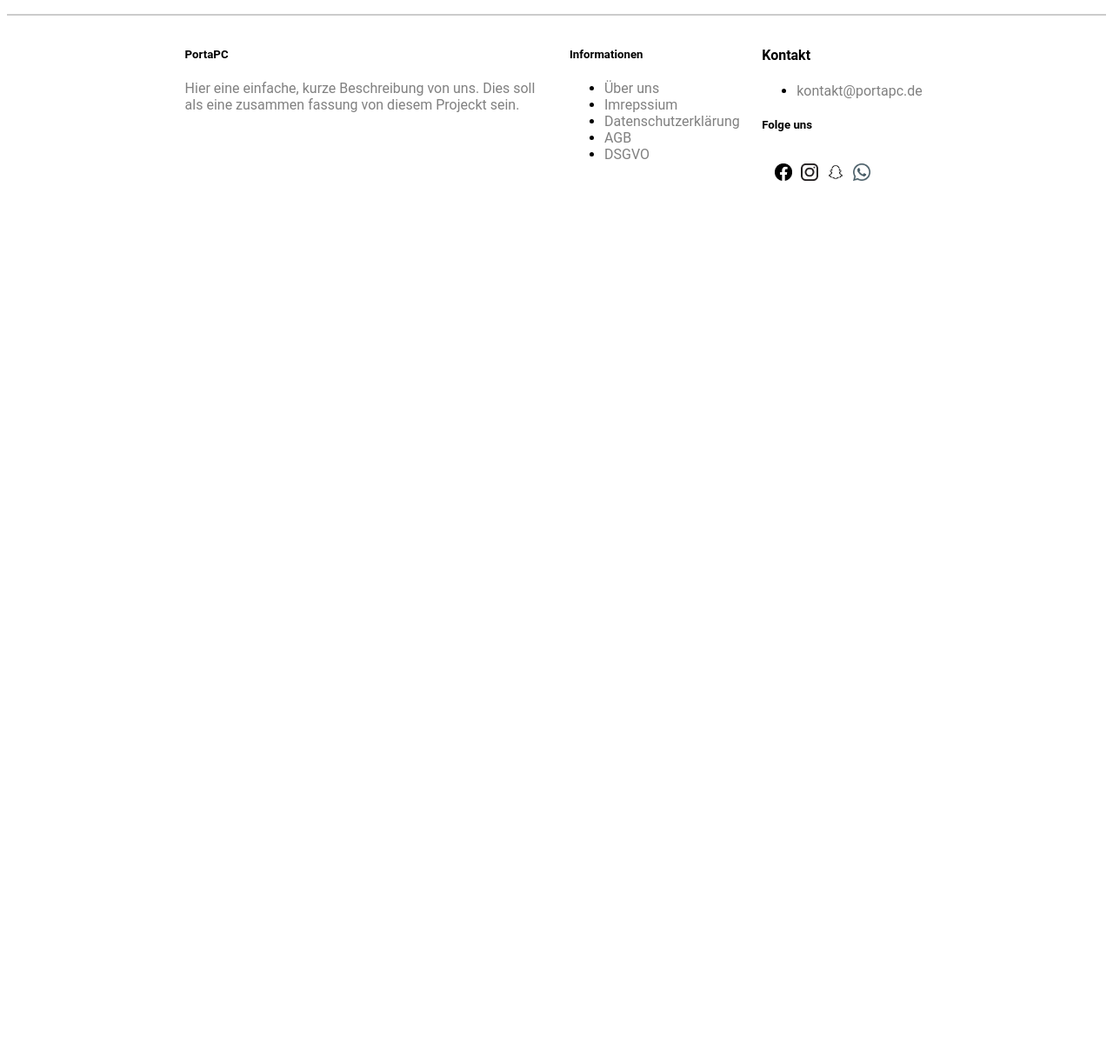
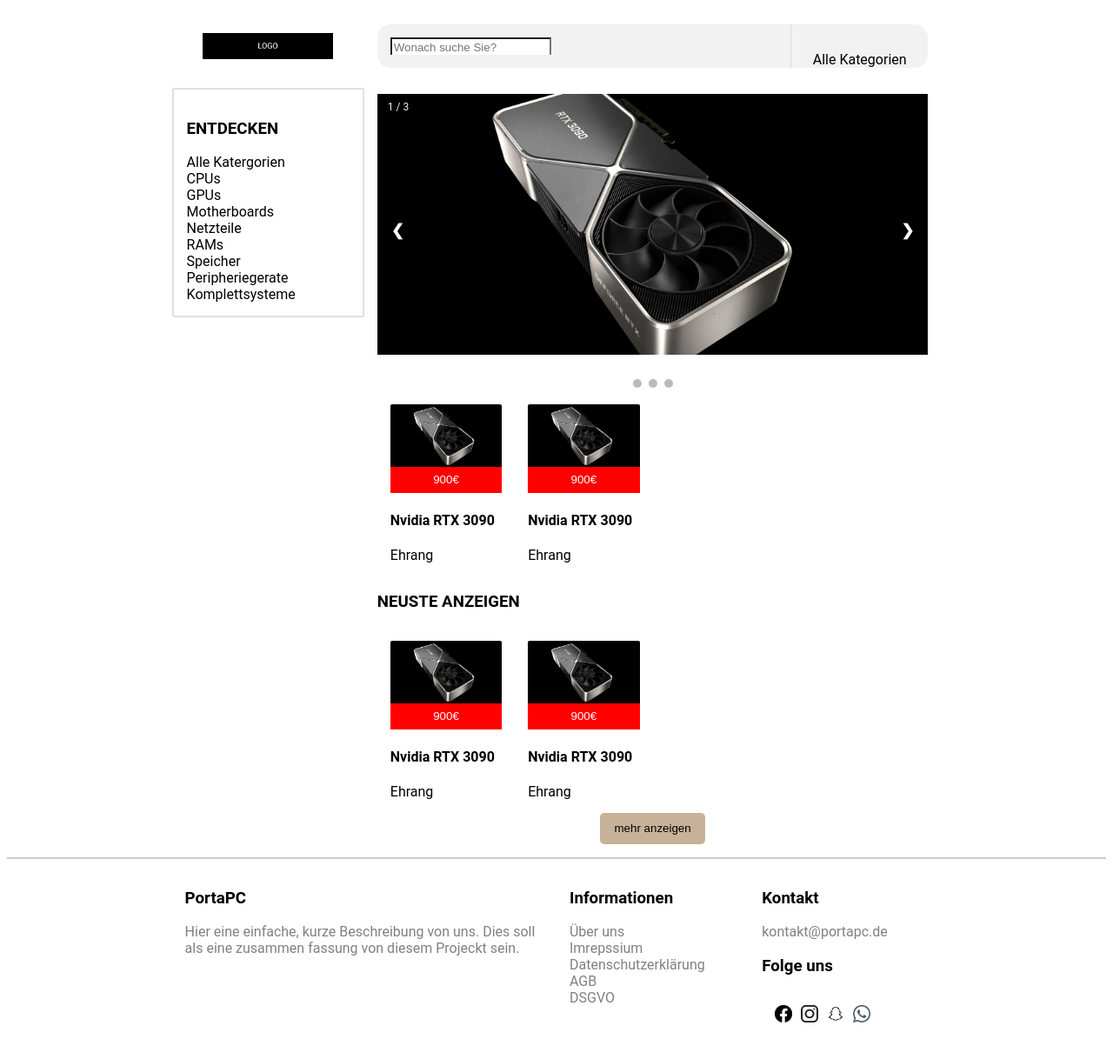
Before and after one commit to MrSh1r0/PortaPC, a PHP site: page /homepage.html in a window 1280 px wide. Shown: the whole page at 87% size. Before the commit the page ends 208 px from the top, so only its background shows below. Run offline with PHP 8.4, Linux system fonts and the light colour scheme.

Commit message:
basic structure is done.

```diff
--- a/css/card.css
+++ b/css/card.css
@@ -0,0 +1,56 @@
+.class {
+  position: relative;
+  margin: 0.5rem 0 1rem 0;
+  background-color: #fff;
+  -webkit-transition: -webkit-box-shadow .25s;
+  transition: -webkit-box-shadow .25s;
+  transition: box-shadow .25s;
+  transition: box-shadow .25s, -webkit-box-shadow .25s;
+  border-radius: 2px;
+}
+
+}
+
+.card .card-content {
+  max-height: 100%;
+  overflow: hidden;
+  padding: 0px;
+  border-radius: 0 0 2px 2px;
+}
+
+.card .card-content p {
+  margin: 0;
+}
+
+.card .card-image {
+  max-height: 60%;
+  overflow: hidden;
+    position: relative;
+}
+
+.card .card-image img {
+  display: block;
+  border-radius: 2px 2px 0 0;
+  position: relative;
+  left: 0;
+  right: 0;
+  top: 0;
+  bottom: 0;
+  width: 100%;
+}
+
+#PreisButton {
+  text-transform:lowercase;
+  width: 100%;
+  background-color: red;
+  color: white;
+  border: none;
+  border-radius: 0;
+  display: inline-block;
+  height: 30px;
+  line-height: 30px;
+  padding: 0 10px;
+  text-transform: uppercase;
+  vertical-align: middle;
+  -webkit-tap-highlight-color: transparent;
+}
--- a/css/footer.css
+++ b/css/footer.css
@@ -1,9 +1,18 @@
-.footer-header {
+footer .header {
   color:black;
 }
 
-.footer-text {
+footer .content {
   color:grey;
-  text-decoration: none;
+}
+
+footer ul {
   list-style-type: none;
+  margin: 0;
+  padding: 0;
 }
+
+footer a {
+    text-decoration: none;
+    color:grey;
+}
--- a/css/header.css
+++ b/css/header.css
@@ -91,6 +91,7 @@ color: hange the text's color color
 
 
 .search-input, input:focus {
+
   height: 100% !important;
   border-bottom: 0px !important;
   -webkit-box-shadow: 0px !important;
@@ -122,7 +123,7 @@ color: hange the text's color color
 .searchbar-category-dropdown:after {
   font-size: 15px !important;
   font-family: "Material Icons";
-  content: "expand_more";
+  /*content: "expand_more";*/
   margin-left: 5px;
   vertical-align: middle;
 }
--- /dev/null
+++ b/css/main.css
@@ -0,0 +1,40 @@
+#categories {
+  margin: 0.5rem 0 0.5rem 0;
+  border: 2px solid #e0e0e0;
+  border-radius: 2px;
+  overflow: hidden;
+  position: relative;
+}
+
+#categories .header {
+  color:black;
+  text-transform:uppercase;
+}
+
+#categories .content {
+  color:black;
+}
+
+#categories a {
+    text-decoration: none;
+}
+
+#more {
+  display: block; /* Hidden by default */
+
+  z-index: 99; /* Make sure it does not overlap */
+  cursor: pointer; /* Add a mouse pointer on hover */
+  text-transform:lowercase;
+  background-color: #c7b198;
+  color: black;
+  border: none;
+  border-radius: 5px;
+  height: 36px;
+  line-height: 36px;
+  padding: 0 16px;
+  vertical-align: middle;
+  margin-left: auto;
+  margin-right: auto;
+  -webkit-tap-highlight-color: transparent;
+
+}
--- a/css/scrolltop.css
+++ b/css/scrolltop.css
@@ -6,10 +6,20 @@
   z-index: 99; /* Make sure it does not overlap */
   cursor: pointer; /* Add a mouse pointer on hover */
   text-transform:lowercase;
-  border-radius:5px;
+  background-color: black;
+  color: white;
+  border: none;
+  border-radius: 5px;
+  display: inline-block;
+  height: 36px;
+  line-height: 36px;
+  padding: 0 16px;
+  text-transform: lowercase;
+  vertical-align: middle;
+  -webkit-tap-highlight-color: transparent;
 
 }
 
 #ScrollTopButton:hover {
-  background-color: #555; /* Add a dark-grey background on hover */
+  /* Add a dark-grey background on hover */
 }
--- a/css/slide.css
+++ b/css/slide.css
@@ -80,6 +80,12 @@
   animation-duration: 1.5s;
 }
 
+.mySlides img {
+  width:100%;
+  max-height:300px;
+  object-fit:cover;
+}
+
 /*
   width & height helpers
   it overrides the default values
--- a/homepage.html
+++ b/homepage.html
@@ -8,63 +8,227 @@
 
     <link type="text/css" rel="stylesheet" href="css/card.css" media="screen,projection" />
 
-    <link type="text/css" rel="stylesheet" href="css/footer.css" media="screen,projection" />
-
     <link type="text/css" rel="stylesheet" href="css/grid.css" media="screen,projection" />
 
     <link type="text/css" rel="stylesheet" href="css/header.css" media="screen,projection" />
 
+    <link type="text/css" rel="stylesheet" href="css/footer.css" media="screen,projection" />
+
+    <link type="text/css" rel="stylesheet" href="css/main.css" media="screen,projection" />
+
+    <link type="text/css" rel="stylesheet" href="css/slide.css" media="screen,projection" />
+
     <link type="text/css" rel="stylesheet" href="css/scrolltop.css" media="screen,projection" />
 
-    <link type="text/css" rel="stylesheet" href="css/slide.css" media="screen,projection" />
     <title>testpage</title>
   </head>
   <body>
     <header>
+      <div class="container top-bar" id="top-bar">
+        <div class="row">
+          <!--Logo column-->
+          <div class="col-s-12 col-m-12 col-l-3">
+            <div class="website-logo" onclick="visitURL('homepage')" alt="Website-Logo"></div>
+          </div>
+          <!--End of Logo column-->
 
+          <!--Search & Category parent-->
+          <div class="col-s-12 col-m-12 col-l-9">
+
+            <!--Search & Category row-->
+            <div class="row search-container">
+
+              <!--Search column-->
+              <div class="col-s-8 col-m-9 col-l-9 fill-height">
+                <div class="input-field margin-0 fill-height">
+
+                  <!--Search input-->
+                  <input class="search-input margin-y-0" placeholder="Wonach suche Sie?" id="icon_prefix" type="text">
+                </div>
+              </div>
+              <!--End of Search column-->
+
+              <div class="col-s-4 col-m-3 col-l-3 vertical-left-line">
+
+                <p class='dropdown-trigger searchbar-category-dropdown' data-target='searchbar-category' id="searchbar-category-text">Alle Kategorien</p>
+
+                 <!--It's going to be a dynamic dropdown, the content will be added using JavaScript-->
+                <ul id='searchbar-category' class='dropdown-content'>
+                </ul>
+              </div>
+            </div>
+            <!--End of Search & Categroy row-->
+
+          </div>
+          <!--End of Search & Category parent-->
+
+        </div>
+      </div>
     </header>
 
-    <menu>
+    <main>
+      <div class="container">
+        <div class="row">
+          <div class="col-s-12 col-m-4 col-l-3" id="categories">
+            <h3 class="header"><strong>Entdecken</strong></h3>
+            <div class="row">
+              <a class="content" href="#!">Alle Katergorien</a>
+            </div>
+            <div class="row">
+              <a class="content" href="#!">CPUs</a>
+            </div>
+            <div class="row">
+              <a class="content" href="#!">GPUs</a>
+            </div>
+            <div class="row">
+              <a class="content" href="#!">Motherboards</a>
+            </div>
+            <div class="row">
+              <a class="content" href="#!">Netzteile</a>
+            </div>
+            <div class="row">
+              <a class="content" href="#!">RAMs</a>
+            </div>
+            <div class="row">
+              <a class="content" href="#!">Speicher</a>
+            </div>
+            <div class="row">
+              <a class="content" href="#!">Peripheriegerate</a>
+            </div>
+            <div class="row">
+              <a class="content" href="#!">Komplettsysteme</a>
+            </div>
+          </div>
 
-    </menu>
+          <div>
+            <div class="col-s-12 col-m-8 col-l-9">
+              <div class="row">
+                <div class="slideshow-container">
+                  <div class="mySlides fade">
+                    <div class="numbertext">1 / 3</div>
+                    <img src="images/gpu.jpg">
+                  </div>
+                  <div class="mySlides fade">
+                    <div class="numbertext">2 / 3</div>
+                    <img src="images/gpu.jpg">
+                  </div>
+                  <div class="mySlides fade">
+                    <div class="numbertext">3 / 3</div>
+                    <img src="images/gpu.jpg">
+                  </div>
+                  <a class="prev" onclick="plusSlides(-1)">&#10094;</a>
+                  <a class="next" onclick="plusSlides(1)">&#10095;</a>
+                </div>
+                <br>
+                <div style="text-align:center">
+                  <span class="dot" onclick="currentSlide(1)"></span>
+                  <span class="dot" onclick="currentSlide(2)"></span>
+                  <span class="dot" onclick="currentSlide(3)"></span>
+                </div>
+              </div>
 
-    <main>
+              <div class="row">
+                <div class="col-s-6 col-m-4 col-l-3">
+                  <div class="card">
+                    <div class="card-image">
+                      <img class="activator" src="images/gpu.jpg">
+                      <button id="PreisButton" title="preis">900€</button>
+                    </div>
+                    <div class="card-content">
+                      <h4><strong>Nvidia RTX 3090</strong></h4>
+                      <p>Ehrang</p>
+                    </div>
+                  </div>
+                </div>
 
+                <div class="col-s-6 col-m-4 col-l-3">
+                  <div class="card">
+                    <div class="card-image">
+                      <img class="activator" src="images/gpu.jpg">
+                      <button id="PreisButton" title="preis">900€</button>
+                    </div>
+                    <div class="card-content">
+                      <h4><strong>Nvidia RTX 3090</strong></h4>
+                      <p>Ehrang</p>
+                    </div>
+                  </div>
+                </div>
+
+              </div>
+
+              <div class="row">
+                <div class="col">
+                  <h3 style="text-transform:uppercase "><strong>Neuste Anzeigen</strong></h3>
+                </div>
+              </div>
+
+              <div class="row">
+                <div class="col-s-6 col-m-4 col-l-3">
+                  <div class="card">
+                    <div class="card-image">
+                      <img class="activator" src="images/gpu.jpg">
+                      <button id="PreisButton" title="preis">900€</button>
+                    </div>
+                    <div class="card-content">
+                      <h4><strong>Nvidia RTX 3090</strong></h4>
+                      <p>Ehrang</p>
+                    </div>
+                  </div>
+                </div>
+
+                <div class="col-s-6 col-m-4 col-l-3">
+                  <div class="card">
+                    <div class="card-image">
+                      <img class="activator" src="images/gpu.jpg">
+                      <button id="PreisButton" title="preis">900€</button>
+                    </div>
+                    <div class="card-content">
+                      <h4><strong>Nvidia RTX 3090</strong></h4>
+                      <p>Ehrang</p>
+                    </div>
+                  </div>
+                </div>
+              </div>
+
+
+              <div class="row">
+                <button onclick="#!" id="more" title="View more">Mehr anzeigen</button>
+              </div>
+
+          </div>
+        </div>
+      </div>
     </main>
 
-    <footer class="page-footer white">
-
+    <footer>
       <div class="seperate">
-
       </div>
 
       <div class="container">
-
         <div class="row">
-
           <div class="col-l-6 col-m-12 col-s-12">
-            <h5 class="footer-header">PortaPC</h5>
-            <p class="footer-text">Hier eine einfache, kurze Beschreibung von uns. Dies soll als eine zusammen fassung von diesem Projeckt sein.</p>
+            <h3 class="header">PortaPC</h3>
+            <p class="content">Hier eine einfache, kurze Beschreibung von uns. Dies soll als eine zusammen fassung von diesem Projeckt sein.</p>
           </div>
 
           <div class="col-l-3 col-m-6 col-s-12">
-            <h5 class="footer-header">Informationen</h5>
+            <h3 class="header">Informationen</h3>
             <ul>
-              <li><a class="footer-text" href="#!">Über uns</a></li>
-              <li><a class="footer-text" href="pages/informationen/impressium.html">Imrepssium</a></li>
-              <li><a class="footer-text" href="#!">Datenschutzerklärung</a></li>
-              <li><a class="footer-text" href="pages/informationen/agb.html">AGB</a></li>
-              <li><a class="footer-text" href="#!">DSGVO</a></li>
+              <li><a class="content" href="#!">Über uns</a></li>
+              <li><a class="content" href="pages/informationen/impressium.html">Imrepssium</a></li>
+              <li><a class="content" href="#!">Datenschutzerklärung</a></li>
+              <li><a class="content" href="pages/informationen/agb.html">AGB</a></li>
+              <li><a class="content" href="#!">DSGVO</a></li>
             </ul>
           </div>
 
           <div class="col-l-3 col-m-6 col-s-12">
-            <h4 class="footer-header">Kontakt</h4>
+            <h3 class="header">Kontakt</h3>
             <ul>
-              <li><a class="footer-text" href="mailto:kontakt@portapc.de">kontakt@portapc.de</a></li>
+              <li><a class="content" href="mailto:kontakt@portapc.de">kontakt@portapc.de</a></li>
             </ul>
 
-            <h5 class="footer-header">Folge uns</h5>
+            <h3 class="header">Folge uns</h3>
 
             <div class="row">
               <div class="col-l-1 col-m-1 col-s-1">
@@ -88,7 +252,7 @@
       </div>
     </footer>
 
-    <button onclick="topFunction()" id="ScrollTopButton" title="nach oben">Top</button>
+    <button onclick="topFunction()" id="ScrollTopButton" title="nach oben">nach oben</button>
 
     <script type="text/javascript" src="js/slide.js"></script>
     <script type="text/javascript" src="js/scrolltop.js"></script>
```
